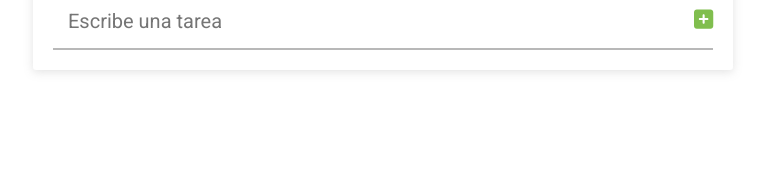
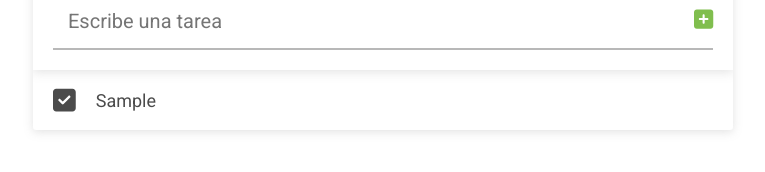
Before and after one commit to alfred3ks/lista_de_tareas, a React (Create React App) app: page / in a window 1280 px wide. Both pictures are taken after typing "Sample" into the empty fields and a click on the button 960 px from the left and 154 px from the top of the page. Shown: the part 136-308 px from the top of the page, without its empty margins (257-1022 px from the left). Built offline with nearby package versions, Linux system fonts and the light colour scheme.

Commit message:
Creo los componentes Lista de tareas, el contenedor y el de las tares, junto con sus estilos.

```diff
--- a/src/App.css
+++ b/src/App.css
@@ -87,3 +87,60 @@
   font-size: 22px;
   color: var(--verde);
 }
+
+/* * --- --- ---  LISTA TAREAS --- --- --- */
+.list-tasks {
+  list-style: none;
+  height: 100%;
+  overflow: auto;
+}
+
+.list-tasks__task {
+  height: 60px;
+  padding: 0 20px;
+  align-items: center;
+  color: #4b4b4b;
+  font-size: 18px;
+  display: grid;
+  grid-template-columns: auto 1fr auto;
+}
+
+.list-tasks__text {
+  text-align: left;
+  width: 100%;
+}
+
+.list-tasks__task:hover .list-tasks__icon-action {
+  opacity: 0.5;
+}
+
+.list-tasks__task:nth-child(even) {
+  background: #f3f3f3;
+}
+
+.list-tasks__container-buttons {
+  display: flex;
+}
+
+.list-tasks__icon {
+  cursor: pointer;
+  font-size: 16px;
+}
+
+.list-tasks__icon-check {
+  margin-right: 20px;
+  font-size: 26px;
+}
+
+.list-tasks__icon-action {
+  margin-left: 20px;
+  opacity: 0;
+  transition: 0.3s ease all;
+}
+
+.list-tasks__msj {
+  text-align: center;
+  color: #b8b8b8;
+  font-size: 20px;
+  padding: 40px 20px;
+}
--- a/src/App.js
+++ b/src/App.js
@@ -1,6 +1,7 @@
 import React, { useState } from 'react';
 import Header from './components/Header';
 import FormularioTareas from './components/FormularioTareas';
+import ListaTareas from './components/ListaTareas';
 import './App.css';
 
 const App = () => {
@@ -14,6 +15,7 @@ const App = () => {
     <div className='contenedor'>
       <Header />
       <FormularioTareas tareas={tareas} cambiarTareas={cambiarTareas} />
+      <ListaTareas tareas={tareas} />
     </div>
   );
 }
--- /dev/null
+++ b/src/components/ListaTareas.js
@@ -0,0 +1,20 @@
+import React from 'react';
+import Tarea from './Tarea';
+
+const ListaTareas = ({ tareas }) => {
+  return (
+    <ul className='list-tasks'>
+      {
+        tareas.length > 0
+          ?
+          tareas.map((tarea) => {
+            return <Tarea key={tarea.id} tarea={tarea} />
+          })
+          :
+          <div className='list-tasks__msj'>~ No hay tareas agregadas ~</div>
+      }
+    </ul>
+  );
+}
+
+export default ListaTareas;
--- /dev/null
+++ b/src/components/Tarea.js
@@ -0,0 +1,20 @@
+import React from 'react';
+import { FontAwesomeIcon } from '@fortawesome/react-fontawesome';
+import { faCheckSquare, faEdit, faTimes } from '@fortawesome/free-solid-svg-icons';
+
+const Tarea = ({ tarea }) => {
+  return (
+    <li className='list-tasks__task'>
+      <FontAwesomeIcon icon={faCheckSquare} className='list-tasks__icon list-tasks__icon-check' />
+      <div className='list-tasks__text'>
+        {tarea.texto}
+      </div>
+      <div className='list-tasks__container-buttons'>
+        <FontAwesomeIcon icon={faEdit} className='list-tasks__icon list-tasks__icon-action' />
+        <FontAwesomeIcon icon={faTimes} className='list-tasks__icon list-tasks__icon-action' />
+      </div>
+    </li>
+  );
+}
+
+export default Tarea;
```
Also changed, not shown: info.txt.
